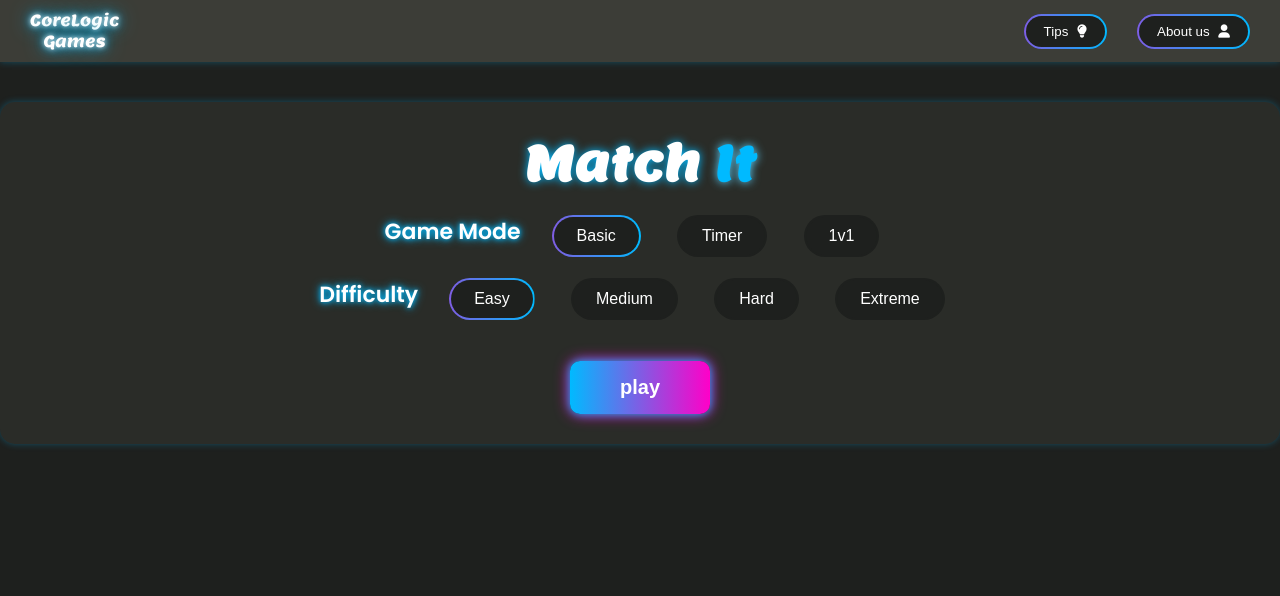
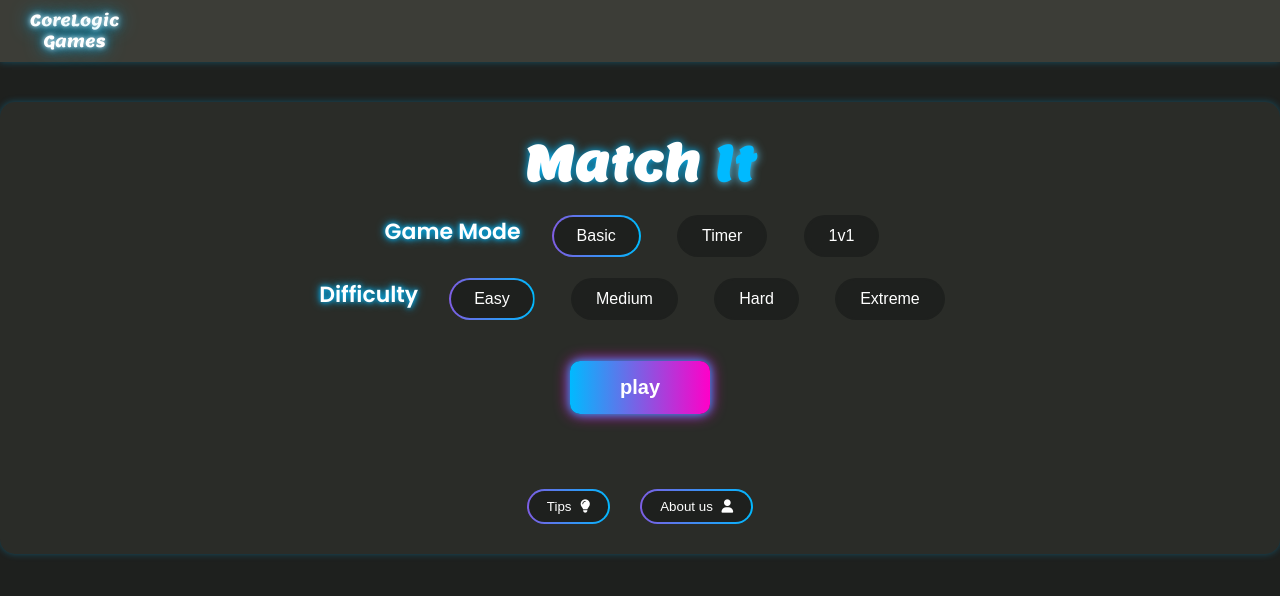
Before and after one commit to Uday-24/MatchIt-Memory-Game, a plain HTML site: page index.html in a window 1280 px wide. Drawn offline with Linux system fonts and the light colour scheme; a web font is replaced by a local one.

Commit message:
Small bug fixed

```diff
--- a/index.html
+++ b/index.html
@@ -19,7 +19,7 @@
                     <h1>CoreLogic</h1>
                     <h2>Games</h2>
                 </div>
-                <div class="menus">
+                <!-- <div class="menus">
                     <div class="tips">
                         <button>
                             Tips
@@ -32,7 +32,7 @@
                             <i class="fa-solid fa-user"></i>
                         </button>
                     </div>
-                </div>
+                </div> -->
             </nav>
         </header>
 
@@ -64,6 +64,21 @@
             <div class="play-button">
                 <button id="play-button">play</button>
             </div>
+
+            <div class="menus">
+                <div class="tips">
+                    <button>
+                        Tips
+                        <i class="fa-solid fa-lightbulb"></i>
+                    </button>
+                </div>
+                <div class="about-us">
+                    <button>
+                        About us
+                        <i class="fa-solid fa-user"></i>
+                    </button>
+                </div>
+            </div>
         </div>
         <!-- easy = 4*4, medium = 6*6, hard = 8*8, extreme=10*10 -->
         <div class="card-area hidden">
--- a/script.js
+++ b/script.js
@@ -95,7 +95,7 @@ function playingGame(pairs) {
 
     card_area.addEventListener("mousedown", (event) => {
 
-        if (event.target.dataset.name !== undefined && clicked_index !== event.target.dataset.index && !matched_cards.includes(event.target.dataset.index)) {
+        if (event.target.dataset.name !== undefined && clicked_index !== event.target.dataset.index && !matched_cards.includes(event.target.dataset.index) && click_counter < 2) {
 
             click_counter++;
             parent_cards.push(event.target.closest('.card'));
--- a/style.css
+++ b/style.css
@@ -37,57 +37,7 @@ header {
     }
   }
 
-  .menus {
-    display: flex;
-    gap: 30px;
 
-    button {
-      position: relative;
-      background: #1E201E;
-      color: white;
-      padding: 10px 20px;
-      border: none;
-      border-radius: 50px;
-      cursor: pointer;
-      z-index: 1;
-      overflow: hidden;
-      transition: all 0.5s;
-
-      &:hover {
-        color: #00baff;
-      }
-
-      i {
-        margin-left: 5px;
-      }
-
-      &::before {
-        content: "";
-        position: absolute;
-        top: -2px;
-        left: -2px;
-        right: -2px;
-        bottom: -2px;
-        background: linear-gradient(270deg, #00baff, #ff00c8, #00baff);
-        background-size: 400%;
-        border-radius: 50px;
-        z-index: -1;
-        animation: borderMove 4s linear infinite;
-      }
-
-      &::after {
-        content: "";
-        position: absolute;
-        top: 2px;
-        left: 2px;
-        right: 2px;
-        bottom: 2px;
-        background: #1E201E;
-        border-radius: 50px;
-        z-index: -1;
-      }
-    }
-  }
 }
 
 @keyframes borderMove {
@@ -209,6 +159,60 @@ header {
       position: relative;
     }
   }
+
+  .menus {
+    display: flex;
+    justify-content: center;
+    margin-top: 75px;
+    gap: 30px;
+
+    button {
+      position: relative;
+      background: #1E201E;
+      color: white;
+      padding: 10px 20px;
+      border: none;
+      border-radius: 50px;
+      cursor: pointer;
+      z-index: 1;
+      overflow: hidden;
+      transition: all 0.5s;
+
+      &:hover {
+        color: #00baff;
+      }
+
+      i {
+        margin-left: 5px;
+      }
+
+      &::before {
+        content: "";
+        position: absolute;
+        top: -2px;
+        left: -2px;
+        right: -2px;
+        bottom: -2px;
+        background: linear-gradient(270deg, #00baff, #ff00c8, #00baff);
+        background-size: 400%;
+        border-radius: 50px;
+        z-index: -1;
+        animation: borderMove 4s linear infinite;
+      }
+
+      &::after {
+        content: "";
+        position: absolute;
+        top: 2px;
+        left: 2px;
+        right: 2px;
+        bottom: 2px;
+        background: #1E201E;
+        border-radius: 50px;
+        z-index: -1;
+      }
+    }
+  }
 }
 
 .card-area {
@@ -235,7 +239,7 @@ header {
       position: relative;
       width: 100%;
       height: 100%;
-      transition: transform 0.6s;
+      transition: transform 0.4s;
       transform-style: preserve-3d;
 
       /* Testing purpose only start */
```
Also changed, not shown: test.html (added, +27 -0 lines).
